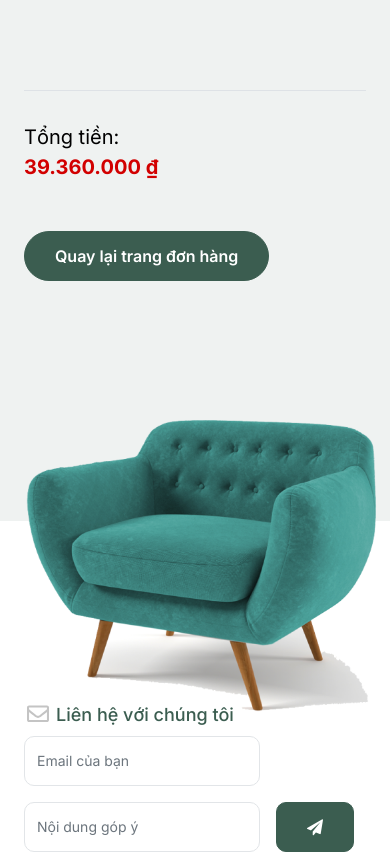
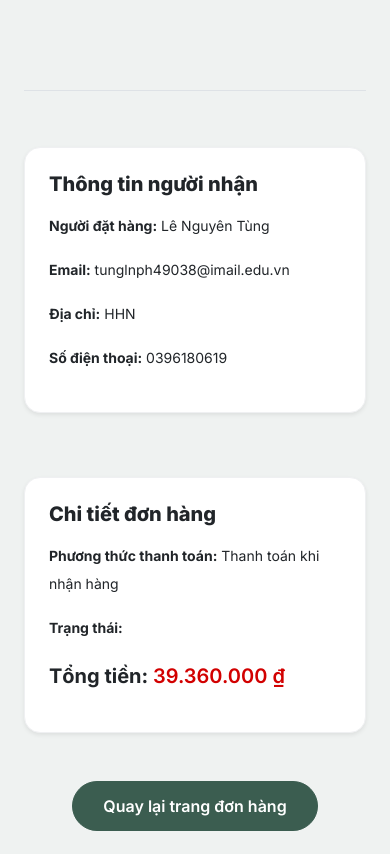
Before and after one commit to LeNguyenXeng/ASM---FE2, a React (Vite) app: page /orderproduct/1 in a window 390 px wide. Shown: the part 1340-2194 px from the top of the page. Built offline with nearby package versions, Linux system fonts and the light colour scheme; data requests are answered from the project's data file.

Commit message:
update orders

```diff
--- a/server/db.json
+++ b/server/db.json
@@ -130,7 +130,7 @@
         }
       ],
       "totalPrice": 90000,
-      "status": "Đang xử lý",
+      "status": "Đã hủy",
       "id": 3
     },
     {
@@ -176,7 +176,7 @@
         }
       ],
       "totalPrice": 25000000,
-      "status": "Đang xử lý",
+      "status": "Đã hủy",
       "id": 5
     },
     {
@@ -199,7 +199,7 @@
         }
       ],
       "totalPrice": 3360000,
-      "status": "Đang xử lý",
+      "status": "Đang giao hàng",
       "id": 6
     },
     {
@@ -307,7 +307,7 @@
         }
       ],
       "totalPrice": 10560000,
-      "status": "Đang xử lý",
+      "status": "Đã hủy",
       "id": 10
     },
     {
@@ -392,7 +392,7 @@
         }
       ],
       "totalPrice": 10000000,
-      "status": "Đang giao hàng",
+      "status": "Đã hủy",
       "id": 13
     }
   ],
@@ -471,20 +471,6 @@
         }
       ],
       "id": 3
-    },
-    {
-      "userId": "10",
-      "products": [
-        {
-          "id": 2,
-          "name": "Ghế Ăn Vải Nỉ Bizu",
-          "price": 25000000,
-          "description": "Ghế bọc vải là một trong những sản phẩm nổi bật của Furnist. Với thiết kế ấn tượng cùng công nghệ sản xuất tiên tiến, đảm bảo về công năng sử dụng. Sản phẩm là sự thành công để mang đến không gian vẻ đẹp sang trọng, đa năng trong cách ứng dụng và an toàn cho người sử dụng.",
-          "image": "https://www.pngplay.com/wp-content/uploads/2/Modern-Chair-PNG-HD-Quality.png",
-          "quantity": 1
-        }
-      ],
-      "id": 4
     }
   ]
 }
--- a/src/App.jsx
+++ b/src/App.jsx
@@ -64,7 +64,7 @@ const routerConfig = [
     path: '/admin',
     element: <AdminRoute element={<AdminLayout />} />,
     children: [
-      { path: '', element: <Navigate to="home" replace /> }, // Redirect mặc định
+      { path: '', element: <Navigate to="home" replace /> },
       { path: 'home', element: <HomeAdmin /> },
       { path: 'addproduct', element: <AddProduct /> },
       { path: 'listproduct', element: <ListProduct /> },
--- a/src/components/OrderDetails.jsx
+++ b/src/components/OrderDetails.jsx
@@ -7,6 +7,7 @@ function OrderDetails() {
   const [orders, setOrders] = useState([]);
   const { id } = useParams();
   const navigate = useNavigate();
+
   const getOrders = async (userId) => {
     try {
       const res = await axios.get(
@@ -26,6 +27,26 @@ function OrderDetails() {
 
   const handleClickOrderDetailsProduct = (id) => {
     navigate(`/orderproduct/${id}`);
+  };
+
+  const handleCancelOrder = async (orderId) => {
+    if (!window.confirm('Bạn có chắc chắn muốn hủy đơn hàng này?')) return;
+    try {
+      await axios.patch(`http://localhost:3000/orders/${orderId}`, {
+        status: 'Đã hủy',
+      });
+      getOrders(id);
+    } catch (error) {
+      console.error(
+        'Lỗi khi hủy đơn hàng:',
+        error.response?.data || error.message
+      );
+    }
+  };
+
+  const canCancel = (status) => {
+    const cancellableStatuses = ['chờ xác nhận', 'đã xác nhận'];
+    return cancellableStatuses.includes(status?.toLowerCase());
   };
 
   return (
@@ -63,9 +84,13 @@ function OrderDetails() {
                         <button
                           type="button"
                           style={{
-                            backgroundColor: '#0d6efd',
-                            borderRadius: 10,
-                            color: 'white',
+                            borderRadius: '10px',
+                            fontWeight: 'bold',
+                            padding: '6px 12px',
+                            backgroundColor: '#007bff', // Màu nền cho nút "Xem chi tiết"
+                            color: '#ffffff', // Màu chữ cho nút "Xem chi tiết"
+                            border: 'none', // Xóa viền
+                            cursor: 'pointer', // Hiển thị con trỏ tay khi di chuột
                           }}
                           onClick={() =>
                             handleClickOrderDetailsProduct(order.id)
@@ -73,6 +98,24 @@ function OrderDetails() {
                         >
                           Xem chi tiết
                         </button>
+
+                        {canCancel(order.status) && (
+                          <button
+                            type="button"
+                            style={{
+                              borderRadius: '10px',
+                              fontWeight: 'bold',
+                              padding: '6px 12px',
+                              backgroundColor: '#dc3545',
+                              color: '#ffffff',
+                              border: 'none',
+                              cursor: 'pointer',
+                            }}
+                            onClick={() => handleCancelOrder(order.id)}
+                          >
+                            Hủy
+                          </button>
+                        )}
                       </td>
                     </tr>
                   ))}
--- a/src/components/OrderDetailsProduct.jsx
+++ b/src/components/OrderDetailsProduct.jsx
@@ -5,8 +5,8 @@ import formatCurrency from '../consts/formatCurrency';
 
 function OrderDetailsProduct() {
   const [orders, setOrders] = useState([]);
+  const { id } = useParams();
 
-  const { id } = useParams();
   const getOrders = async (id) => {
     try {
       const res = await axios.get(`http://localhost:3000/orders/${id}`);
@@ -50,7 +50,6 @@ function OrderDetailsProduct() {
                             alt={item.name}
                           />
                         </td>
-
                         <td className="product-name">{item.name}</td>
                         <td className="product-price">
                           {formatCurrency(item.price)}
@@ -63,24 +62,58 @@ function OrderDetailsProduct() {
               </table>
             </div>
           </form>
-          <div className="row mt-3">
-            <div className="col-md-12">
-              <div className="row justify-content-end">
-                <div className="col-md-12">
-                  <div className="row mb-5">
+
           <div className="col-md-6">
-                      <span className="text-black" style={{ fontSize: 20 }}>
-                        Tổng tiền:
-                      </span>
-                    </div>
-                    <div className="col-md-6 text-right">
-                      <strong style={{ fontSize: 20, color: 'rgb(210, 0, 0)' }}>
-                        {formatCurrency(orders.totalPrice)}
-                      </strong>
+            <div className="card p-4 mb-4 shadow-sm">
+              <h5 className="mb-3" style={{ fontWeight: 800 }}>
+                Thông tin người nhận
+              </h5>
+              <p>
+                <strong>Người đặt hàng:</strong> {orders.customer?.name}
+              </p>
+              <p>
+                <strong>Email:</strong> {orders.customer?.email}
+              </p>
+              <p>
+                <strong>Địa chỉ:</strong> {orders.customer?.address}
+              </p>
+              <p>
+                <strong>Số điện thoại:</strong> {orders.customer?.phone}
+              </p>
             </div>
           </div>
-                  <div className="row">
-                    <Link to={`/order/${orders.userId}`} className="col-md-12">
+
+          <div className="col-md-6">
+            <div className="card p-4 mb-4 shadow-sm">
+              <h5 className="mb-3" style={{ fontWeight: 800 }}>
+                Chi tiết đơn hàng
+              </h5>
+              <p>
+                <strong>Phương thức thanh toán:</strong>{' '}
+                {orders.customer?.paymentMethod === 'cod'
+                  ? 'Thanh toán khi nhận hàng'
+                  : 'Không xác định'}
+              </p>
+              <p>
+                <strong>Trạng thái:</strong> {orders.status}
+              </p>
+              <p className='mt-1'>
+                <strong style={{ fontSize: 20 }}>Tổng tiền: </strong>
+                <span
+                  style={{
+                    color: 'rgb(210, 0, 0)',
+                    fontWeight: 600,
+                    fontSize: 20,
+                  }}
+                >
+                  {formatCurrency(orders.totalPrice)}
+                </span>
+              </p>
+            </div>
+          </div>
+
+          <div className="col-md-12 text-center mt-4">
+            <Link to={`/order/${orders.userId}`}>
               <button type="button" className="btn btn-primary">
                 Quay lại trang đơn hàng
               </button>
@@ -89,10 +122,6 @@ function OrderDetailsProduct() {
         </div>
       </div>
     </div>
-          </div>
-        </div>
-      </div>
-    </div>
   );
 }
 
--- a/src/components/admin/Account.jsx
+++ b/src/components/admin/Account.jsx
@@ -7,7 +7,7 @@ import { toast } from 'react-toastify';
 
 function AccountPage() {
   const [users, setUsers] = useState([]);
-  const [searchTerm, setSearchTerm] = useState(''); // ✅ Thêm state tìm kiếm
+  const [searchTerm, setSearchTerm] = useState('');
 
   const getListUser = async () => {
     try {
@@ -27,7 +27,6 @@ function AccountPage() {
     getListUser();
   }, []);
 
-  // ✅ Lọc danh sách theo tên tài khoản
   const filteredUsers = users.filter((user) =>
     user.name.toLowerCase().includes(searchTerm.toLowerCase())
   );
--- a/src/hooks/useAuthen.jsx
+++ b/src/hooks/useAuthen.jsx
@@ -11,7 +11,6 @@ function useAuthen() {
       try {
         const parsedUser = JSON.parse(userData);
         setUser(parsedUser);
-        console.log('User loaded:', parsedUser);
       } catch (error) {
         console.error('Invalid user data in localStorage');
         setUser(null);
--- a/src/pages/admin/UpdateOrder.jsx
+++ b/src/pages/admin/UpdateOrder.jsx
@@ -8,12 +8,25 @@ function UpdateOrder() {
   const [orderProducts, setOrderProducts] = useState([]);
   const { id } = useParams();
   const [status, setStatus] = useState('');
+  const [initialStatus, setInitialStatus] = useState(''); // 👉 trạng thái ban đầu
   const navigate = useNavigate();
+
+  const statusOrder = [
+    'Chờ xác nhận',
+    'Đã xác nhận',
+    'Chờ lấy hàng',
+    'Đang giao hàng',
+    'Giao hàng thành công',
+    'Đã hủy',
+    'Trả hàng',
+  ];
+
   const getList = async (id) => {
     try {
       const res = await axios.get(`http://localhost:3000/orders/${id}`);
       setOrderProducts(res.data);
       setStatus(res.data.status);
+      setInitialStatus(res.data.status); // 👉 lưu trạng thái ban đầu
     } catch (error) {
       console.log(error);
       toast.error('Lỗi');
@@ -36,6 +49,7 @@ function UpdateOrder() {
   useEffect(() => {
     getList(id);
   }, [id]);
+
   return (
     <>
       <div className="card shadow mb-4">
@@ -107,17 +121,23 @@ function UpdateOrder() {
                 className="form-select"
                 aria-label="Default select example"
                 value={status}
-                onChange={(e) => setStatus(e.target.value)}
+                onChange={(e) => {
+                  const newStatus = e.target.value;
+                  const currentIndex = statusOrder.indexOf(initialStatus);
+                  const newIndex = statusOrder.indexOf(newStatus);
+
+                  if (newIndex < currentIndex) {
+                    toast.warning('Không thể quay lại trạng thái trước đó!');
+                  } else {
+                    setStatus(newStatus);
+                  }
+                }}
               >
-                <option value="Chờ xác nhận">Chờ xác nhận</option>
-                <option value="Đã xác nhận">Đã xác nhận</option>
-                <option value="Chờ lấy hàng">Chờ lấy hàng</option>
-                <option value="Đang giao hàng">Đang giao hàng</option>
-                <option value="Giao hàng thành công">
-                  Giao hàng thành công
-                </option>
-                <option value="Đã hủy">Đã hủy</option>
-                <option value="Trả hàng">Trả hàng</option>
+                {statusOrder.map((item) => (
+                  <option key={item} value={item}>
+                    {item}
+                  </option>
+                ))}
               </select>
             </div>
             <div style={{ marginTop: 20 }}>
```
Lines whose indentation alone changed are shown as unchanged.
